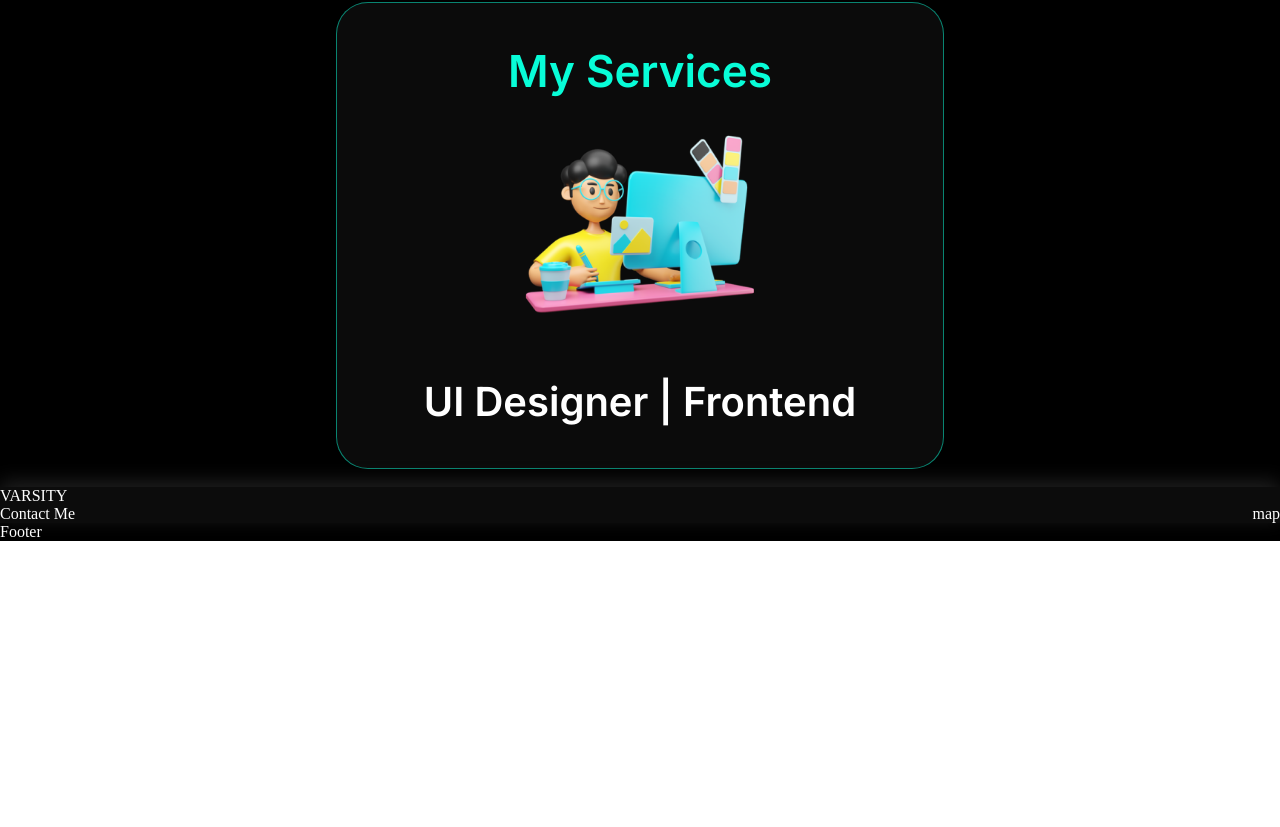
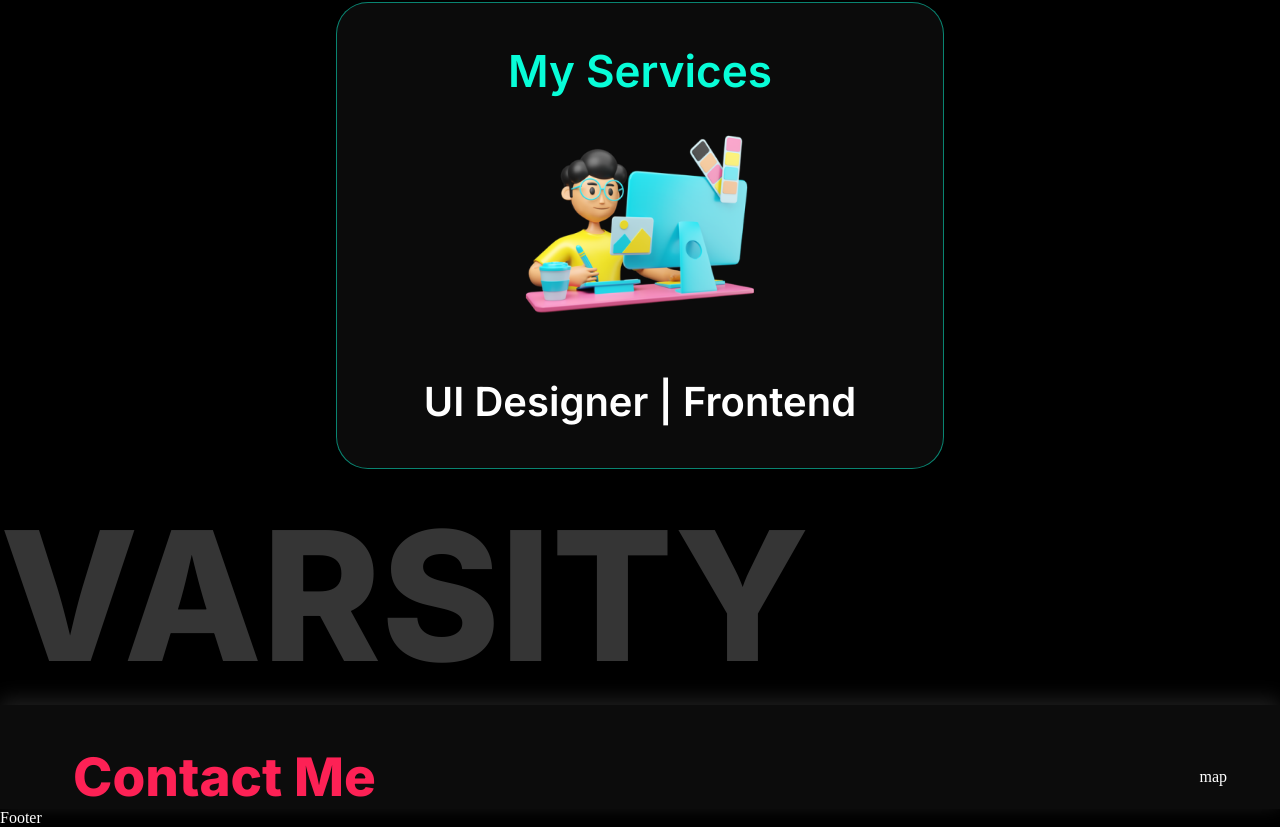
Before and after one commit to Ayanpaul11/Portfolio, a React (Vite) app: page / in a window 1280 px wide. Shown: the part 2193-3020 px from the top of the page. Before the commit the page ends 2734 px from the top, so only its background shows below. Built offline with nearby package versions, Linux system fonts and the light colour scheme.

Commit message:
Update Contact.module.css

```diff
--- a/src/Components/Home/Css/Contact.module.css
+++ b/src/Components/Home/Css/Contact.module.css
@@ -1,13 +1,34 @@
 .mDiv {
     position: relative;
-    background: rgba(38, 38, 38, 0.33);
-    box-shadow: 0px -5px 20px rgba(134, 134, 134, 0.25);
-    backdrop-filter: blur(11.5px);
-    z-index: 1;
 }
 
 .mConDiv {
     display: flex;
     justify-content: space-between;
     align-items: center;
+    background: rgba(38, 38, 38, 0.33);
+    box-shadow: 0px -5px 20px rgba(134, 134, 134, 0.25);
+    backdrop-filter: blur(11.5px);
+    z-index: 1;
+    padding: 40px 53px 0px 73px;
 }
+
+.GreyText {
+    /* position: absolute; */
+    font-family: "Inter", sans-serif;
+    font-style: normal;
+    font-weight: 800;
+    font-size: 180px;
+    line-height: 218px;
+    color: #353535;
+    z-index: 0;
+}
+
+.ContactMe {
+    font-family: "Inter", sans-serif;
+    font-style: normal;
+    font-weight: 800;
+    font-size: 53px;
+    line-height: 64px;
+    color: #fd2155;
+}
```
